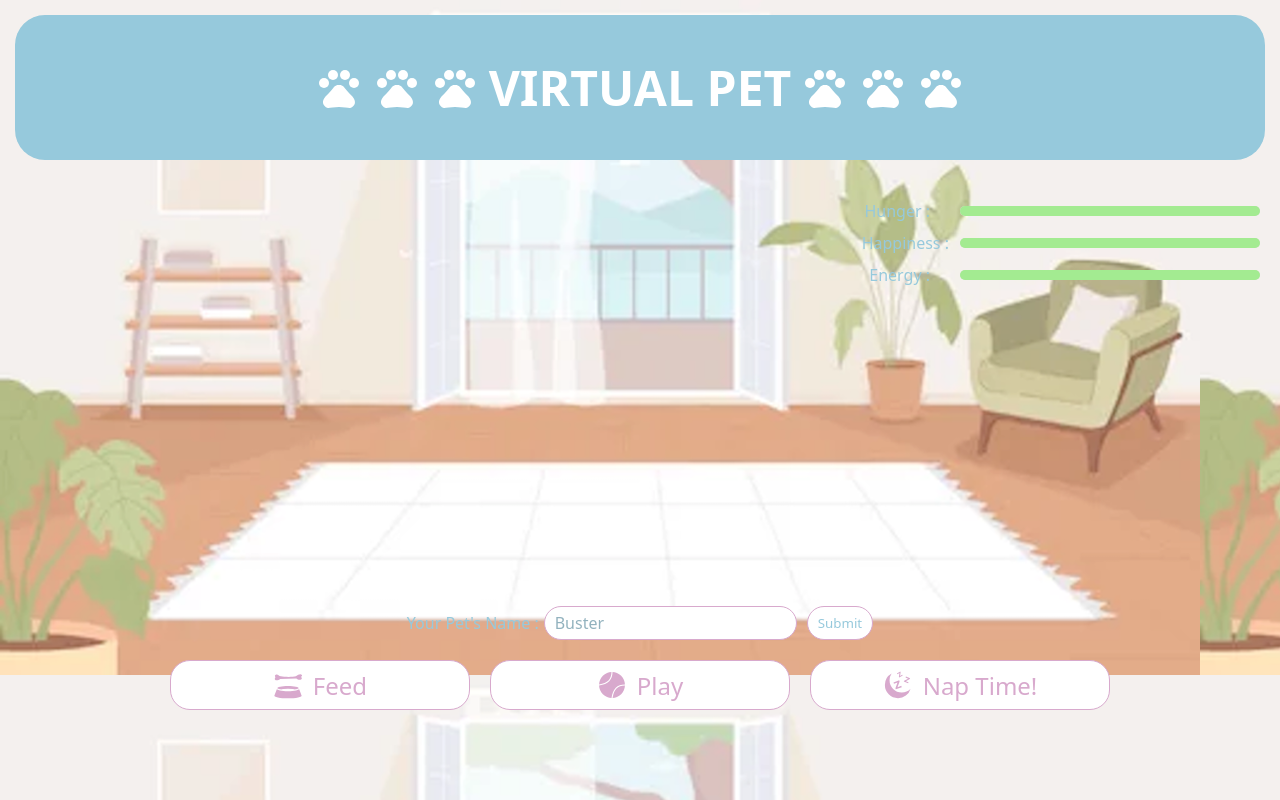
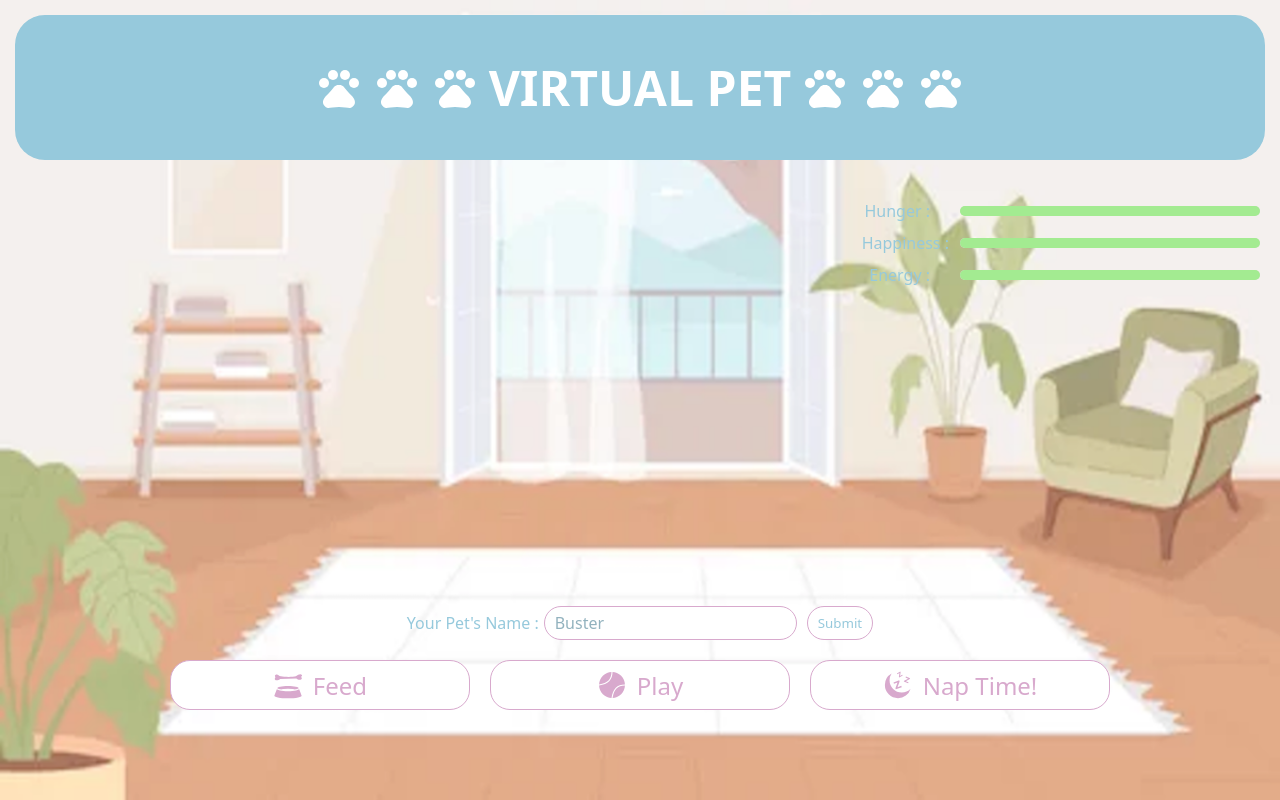
Before and after one commit to evelynmbart/Virtual-Pet, a React (Vite) app in the folder virtual-pet/: page / in a window 1280 px wide. Built offline with nearby package versions, Linux system fonts and the light colour scheme; a web font is replaced by a local one.

Commit message:
adjust background image to cover background only once

```diff
--- a/virtual-pet/src/App.css
+++ b/virtual-pet/src/App.css
@@ -6,6 +6,7 @@
   flex-direction: column;
   font-family: "DynaPuff", system-ui;
   background-image: url("../public/imgs/livingroom\ copy.png");
+  background-size: 100vw 100vh;
   object-fit: cover;
 }
 
```
Also changed, not shown: 1 other file (tests, documents, lock files or other folders).
